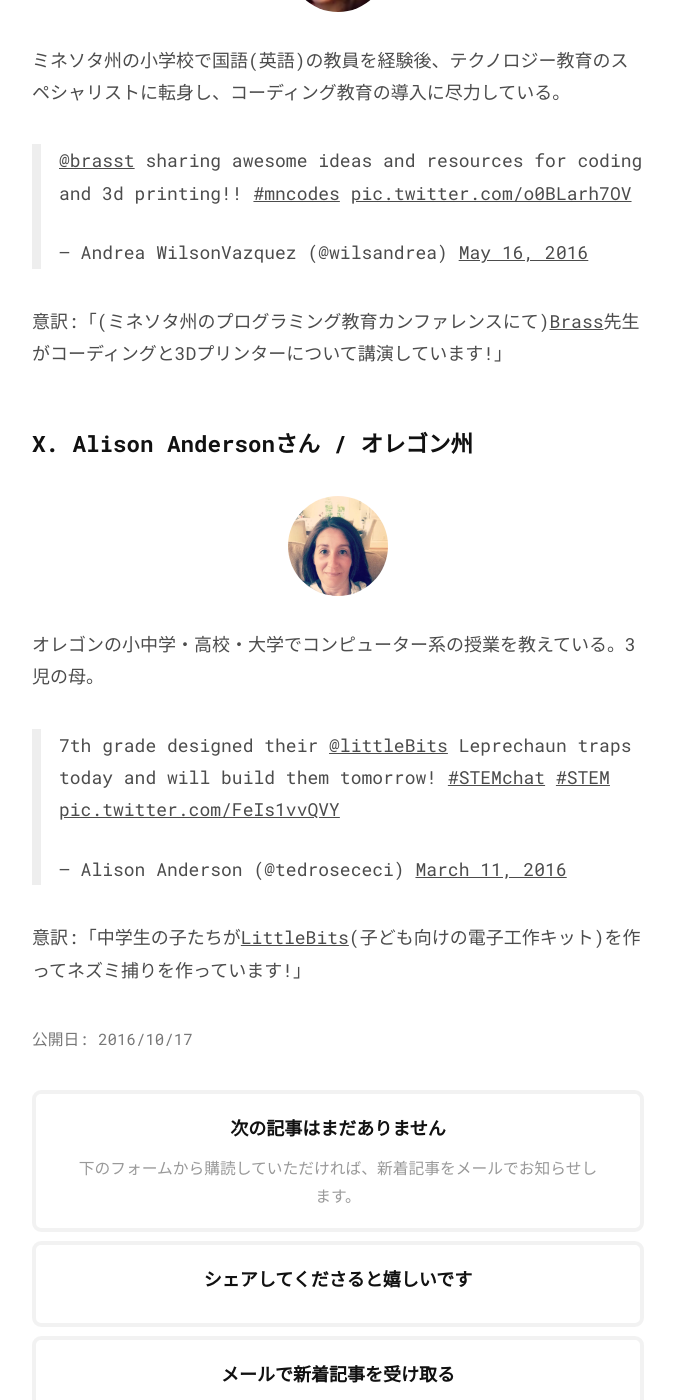
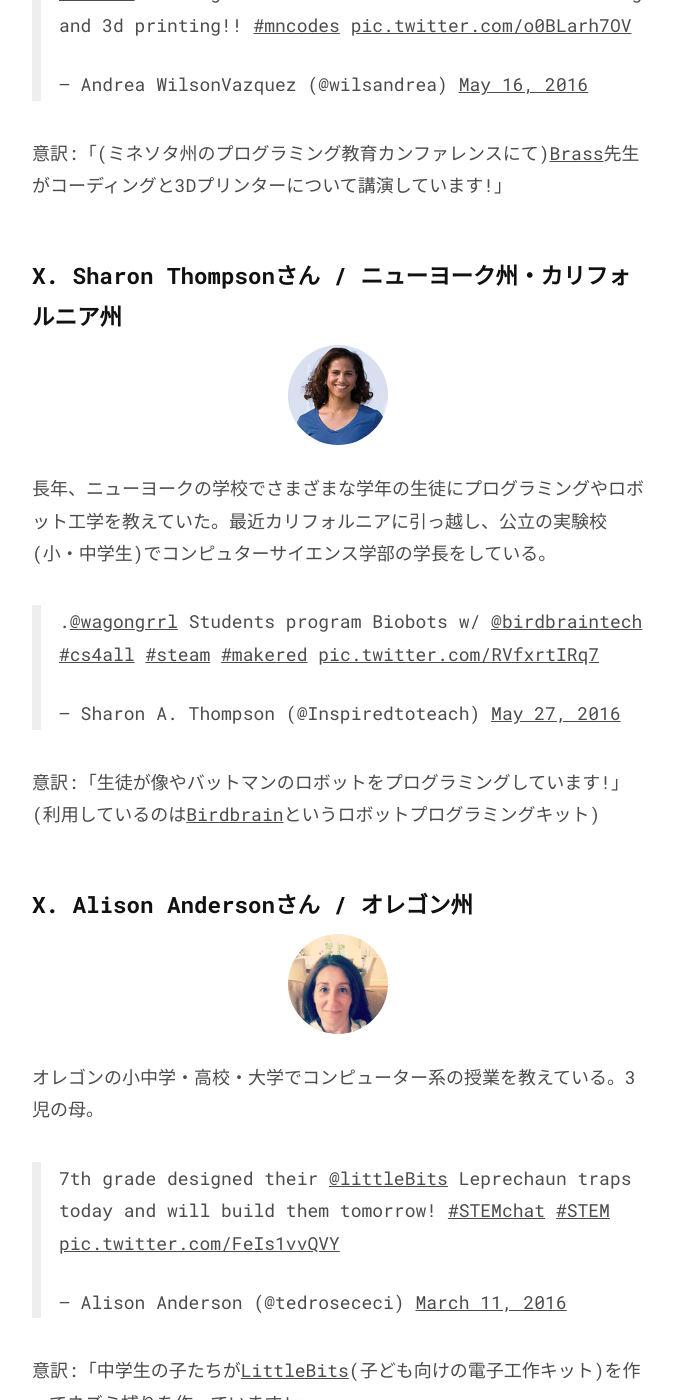
Before and after one commit to chibicode/senseicode, a Jekyll site: the page built from _posts/2016-10-15-100-programming-teachers.md, in a window 1280 px wide and 1400 px high, scrolled down 12961 px. Shown: the whole window, without its empty margins (302-977 px from the left). Built offline with Jekyll 4.4.1, drawn with Linux system fonts in a browser that asks for light colours; comment, search, counter and statistics services are not loaded.

Commit message:
Add Sharon

```diff
--- a/_posts/2016-10-15-100-programming-teachers.md
+++ b/_posts/2016-10-15-100-programming-teachers.md
@@ -131,7 +131,7 @@ Life is Tech!では現在、[Mozer](https://mozer.io/)というオンライン
 ## X. Sheena Vaidyanathanさん / カリフォルニア州
 
 <p style="text-align: center;">
-  <img src="/images/7/teachers/sheena.png" width="100" style="border-radius: 100%;" />
+  <img src="/images/7/teachers/sheena.png" width="100" style="border-radius: 100%; margin-top: 0; margin-bottom: 0;" />
 </p>
 
 シリコンバレーのテクノロジー企業で10年以上働いたあと、現在はカリフォルニアの中学校でコンピューターサイエンスを教えている。[CSTA](https://www.csteachers.org/)(コンピューターサイエンス教育連盟)の委員。プログラミング教育に関する[執筆記事多数](http://www.computersforcreativity.com/articles)。
@@ -144,7 +144,7 @@ Life is Tech!では現在、[Mozer](https://mozer.io/)というオンライン
 ## X. Vicky Sedgwickさん / カリフォルニア州
 
 <p style="text-align: center;">
-  <img src="/images/7/teachers/vicky.jpg" width="100" style="border-radius: 100%;" />
+  <img src="/images/7/teachers/vicky.jpg" width="100" style="border-radius: 100%; margin-top: 0; margin-bottom: 0;" />
 </p>
 
 公立小・中学校のプログラミング教員。[CSTA](https://www.csteachers.org/)(コンピューターサイエンス教育連盟)で、新しいコンピューターサイエンスのカリキュラムの制定に関わっている。小・中学校のプログラミング教育について語るハッシュタグチャット「[#csk8](https://twitter.com/hashtag/csk8)」のモデレーター。
@@ -163,7 +163,7 @@ Life is Tech!では現在、[Mozer](https://mozer.io/)というオンライン
 ## X. Laura Blankenshipさん / ペンシルベニア州
 
 <p style="text-align: center;">
-  <img src="/images/7/teachers/laura.jpg" width="100" style="border-radius: 100%;" />
+  <img src="/images/7/teachers/laura.jpg" width="100" style="border-radius: 100%; margin-top: 0; margin-bottom: 0;" />
 </p>
 
 フィラデルフィアの私立名門女子高・Baldwin Schoolにて、コンピューターサイエンス学科の学長。
@@ -176,7 +176,7 @@ Life is Tech!では現在、[Mozer](https://mozer.io/)というオンライン
 ## X. Jeanne Reedさん / カリフォルニア州
 
 <p style="text-align: center;">
-  <img src="/images/7/teachers/jeanne.jpg" width="100" style="border-radius: 100%;" />
+  <img src="/images/7/teachers/jeanne.jpg" width="100" style="border-radius: 100%; margin-top: 0; margin-bottom: 0;" />
 </p>
 
 カリフォルニアの学区で小学校の教員を務め、コンピューターやプログラミングの授業を教えていた。現在は企業でエンジニアとして働くかたわら、子供向けのプログラミング塾[CoderDojo South Bay](http://www.coderdojosouthbay.com/)を運営。
@@ -191,7 +191,7 @@ Life is Tech!では現在、[Mozer](https://mozer.io/)というオンライン
 ## X. Amanda Haughsさん / カリフォルニア州
 
 <p style="text-align: center;">
-  <img src="/images/7/teachers/amanda.jpg" width="100" style="border-radius: 100%;" />
+  <img src="/images/7/teachers/amanda.jpg" width="100" style="border-radius: 100%; margin-top: 0; margin-bottom: 0;" />
 </p>
 
 カリフォルニアの学区で小学校の教員を7年間務め、現在は同じ各区の他の教員向けにテクノロジー教育のコーチングを行っている。
@@ -204,7 +204,7 @@ Life is Tech!では現在、[Mozer](https://mozer.io/)というオンライン
 ## X. Andrea Wilson Vazquezさん/ミネソタ州
 
 <p style="text-align: center;">
-  <img src="/images/7/teachers/andrea.png" width="100" style="border-radius: 100%;" />
+  <img src="/images/7/teachers/andrea.png" width="100" style="border-radius: 100%; margin-top: 0; margin-bottom: 0;" />
 </p>
 
 ミネソタ州の小学校で国語(英語)の教員を経験後、テクノロジー教育のスペシャリストに転身し、コーディング教育の導入に尽力している。
@@ -214,10 +214,23 @@ Life is Tech!では現在、[Mozer](https://mozer.io/)というオンライン
 
 意訳:「(ミネソタ州のプログラミング教育カンファレンスにて)[Brass](https://twitter.com/brasst)先生がコーディングと3Dプリンターについて講演しています!」
 
+## X. Sharon Thompsonさん / ニューヨーク州・カリフォルニア州
+
+<p style="text-align: center;">
+  <img src="/images/7/teachers/sharon.jpg" width="100" style="border-radius: 100%; margin-top: 0; margin-bottom: 0;" />
+</p>
+
+長年、ニューヨークの学校でさまざまな学年の生徒にプログラミングやロボット工学を教えていた。最近カリフォルニアに引っ越し、公立の実験校(小・中学生)でコンピュターサイエンス学部の学長をしている。
+
+<blockquote class="twitter-tweet" data-lang="en"><p lang="pl" dir="ltr">.<a href="https://twitter.com/wagongrrl">@wagongrrl</a> Students program Biobots w/ <a href="https://twitter.com/birdbraintech">@birdbraintech</a> <a href="https://twitter.com/hashtag/cs4all?src=hash">#cs4all</a> <a href="https://twitter.com/hashtag/steam?src=hash">#steam</a> <a href="https://twitter.com/hashtag/makered?src=hash">#makered</a> <a href="https://t.co/RVfxrtIRq7">pic.twitter.com/RVfxrtIRq7</a></p>&mdash; Sharon A. Thompson (@Inspiredtoteach) <a href="https://twitter.com/Inspiredtoteach/status/736259852478124033">May 27, 2016</a></blockquote>
+<script async src="//platform.twitter.com/widgets.js" charset="utf-8"></script>
+
+意訳:「生徒が像やバットマンのロボットをプログラミングしています!」(利用しているのは[Birdbrain](http://www.birdbraintechnologies.com/)というロボットプログラミングキット)
+
 ## X. Alison Andersonさん / オレゴン州
 
 <p style="text-align: center;">
-  <img src="/images/7/teachers/alison.jpg" width="100" style="border-radius: 100%;" />
+  <img src="/images/7/teachers/alison.jpg" width="100" style="border-radius: 100%; margin-top: 0; margin-bottom: 0;" />
 </p>
 
 オレゴンの小中学・高校・大学でコンピューター系の授業を教えている。3児の母。
```
Also changed, not shown: images/7/teachers/sharon.jpg (added).
